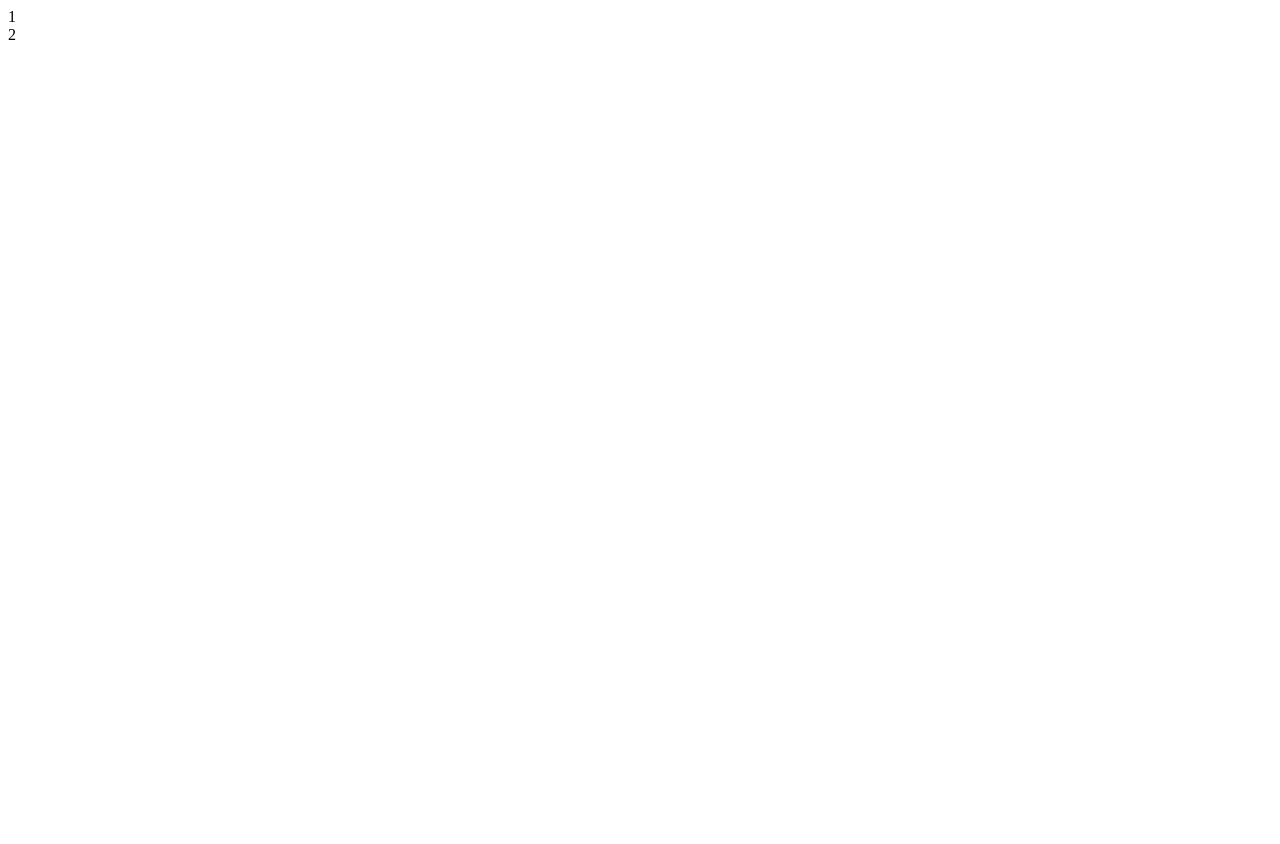
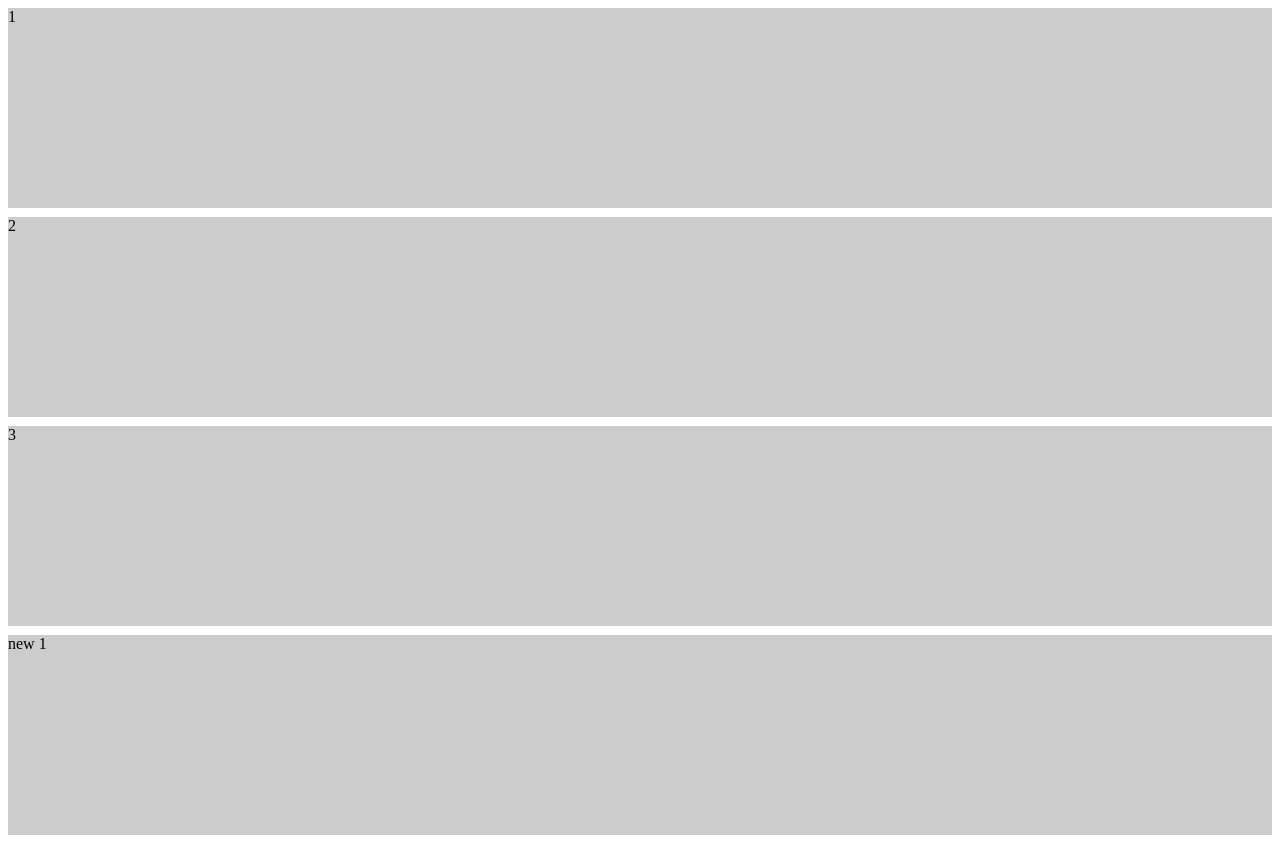
Before and after one commit to elevenbeans/my-utils, a website: page src/index.html in a window 1280 px wide. Before the commit the page ends 800 px from the top, so only its background shows below. Drawn offline with Linux system fonts and the light colour scheme.

Commit message:
add Bottomloader

```diff
--- a/src/Utils.js
+++ b/src/Utils.js
@@ -1,4 +1,14 @@
-var Utils = {
+
+/**
+
+**/
+
+function dataUtils (){
+};
+
+dataUtils.prototype = {
+	// body...
+
 	init : function(){
 		console.log('init');
 	},
@@ -13,6 +23,7 @@ var Utils = {
 	    }
 	    return result;
 	},
+	// prase || param String
     parseQueryString: function (url) {
 		var reg_url = /^[^\?]+\?([\w\W]+)$/,
 			reg_para = /([^&=]+)=([\w\W]*?)(&|$|#)/g,
@@ -27,7 +38,21 @@ var Utils = {
 		}
 		console.log(ret);
 		return ret;
-	},
+	}
+};
+
+console.log('zizhixing');
+//return Utils;
+
+/**
+
+**/
+
+function domUtils (){
+};
+
+domUtils.prototype = {
+	// insert tarDom after desDom
 	insertAfter : function (draggedElement, targetElement){
 		var parent = targetElement.parentNode;
 		if (parent.lastChild == targetElement) {
@@ -40,3 +65,68 @@ var Utils = {
 		}
 	}
 };
+
+/**
+
+**/
+
+var BUFF = 200;
+var viewportHeight = window.screen.height;
+var DIFF = viewportHeight;
+var cbContent = {};
+var count = 1;
+
+
+
+var BottomLoader = {
+    init: function () { //对于detect检测做了间隔BUFF限制 并绑定scroll事件
+        var self = this;
+
+        var timer = null;
+        window.addEventListener('scroll', function () {
+            if (typeof timer === 'number') {
+                clearTimeout(timer);
+            }
+            timer = setTimeout(function () {
+                //添加onscroll事件处理
+                self.detect();
+            }, BUFF);
+        }, false);
+    },
+    detect: function () {  //监测的逻辑
+        var docHeight = document.body.clientHeight;
+        var scrollTop = document.body.scrollTop; //scroll distance
+        console.log('detect');
+        var elBottomPos = docHeight;
+
+        console.log(viewportHeight,scrollTop,cbContent.diff,elBottomPos)
+
+        if ((viewportHeight + scrollTop + cbContent.diff >= elBottomPos )&&(scrollTop + cbContent.diff <= elBottomPos )){
+            cbContent.callback && cbContent.callback(count);
+            console.log('Loader '+count+" times");
+            count ++;
+        }
+    },
+    addCallback: function (callback,config) {  //增加回调函数
+        var self = this;
+        cbContent = {
+            //id: S.guid(),
+            diff: config.diff || DIFF,
+            callback: callback,
+            el: config.el
+        };
+        if(config.immediately){
+            self.detect();
+        }
+    }
+    // removeCallback:function(id){//
+    //     for(var i=0;i<cbArr.length;i++){
+    //         var item = cbArr[i];
+    //         if(item.id==id){
+    //             cbArr.splice(i, 1);
+    //         }
+    //     }
+    // }
+};
+
+BottomLoader.init();
--- a/src/index.html
+++ b/src/index.html
@@ -2,21 +2,50 @@
 <html>
 <head>
 	<title>Utils</title>
+	<meta name="viewport" content="width=device-width, initial-scale=1.0, maximum-scale=1.0, user-scalable=0">
 </head>
 <body>
+<style>
+	div{
+		background-color: #ccc;
+		height: 200px;
+		margin-bottom: 9px;
+	}
+</style>
 <div id="div2">2</div>
 <div id="div1">1</div>
+<div>3</div>
+
 
 <script type="text/javascript" src="./Utils.js"></script>
 <script>
-	Utils.init();
+	var dateUt = new dataUtils();
+	dateUt.init();
 	var arr = [1,2,3,2,3,4,3,1,8,9];
-	console.log(Utils.unique(arr));
-	var result = Utils.parseQueryString(window.location.href);
-	console.log(result.a);
+	console.log(dateUt.unique(arr));
+	var result = dateUt.parseQueryString(window.location.href);
+	console.log(result.b);
+
 	var el = document.getElementById('div1');
 	var newEl = document.getElementById('div2');
-	Utils.insertAfter(newEl,el);
+
+	var domUt =new domUtils();
+	domUt.insertAfter(newEl,el);
+
+	console.log(document.body.clientHeight);
+	console.log(document.body.offsetHeight);
+
+	console.log(document.body.scrollHeight);
+
+	console.log(window.screen.height);
+	console.log(window.screen.availHeight);
+
+	BottomLoader.addCallback(function (c){
+		console.log('load success');
+		var div = document.createElement("div");
+		div.innerHTML = 'new '+c;
+		document.body.appendChild(div);
+	},{diff:100});
 </script>
 </body>
 </html>
```
Also changed, not shown: build/Utils.js, build/index.html, dist/Utils.js.
